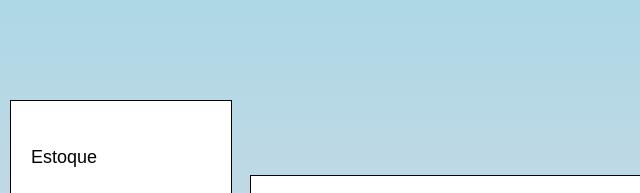
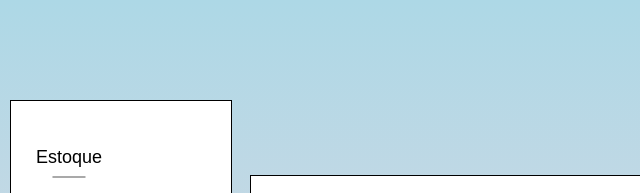
Before and after one commit to caiosmaia/RUSystem, a plain HTML site: page SistemaRU/RUWeb/index.html in a window 1280 px wide. Both pictures are taken after a click on the link "Estoque". Shown: the top 193 px of the page, 0-640 px from the left. Drawn offline with Linux system fonts and the light colour scheme.

Commit message:
atualizacao2

```diff
--- a/SistemaRU/RUWeb/script.js
+++ b/SistemaRU/RUWeb/script.js
@@ -24,10 +24,21 @@ function mostrarInformacoes(tipo) {
     } else if (tipo === 'fornecedores') {
         novaCaixa.textContent = 'Informações sobre fornecedores';
     }
+    // Adicione mais casos conforme necessário
 
     // Adiciona a nova caixa de informações à div de informações
     informacoes.appendChild(novaCaixa);
 
     // Exibe a nova caixa de informações
     informacoes.style.display = 'block';
+
+    // Remove a classe ativo de todos os itens do menu
+    var itensMenu = document.querySelectorAll('.menu a');
+    itensMenu.forEach(function(item) {
+        item.classList.remove('ativo');
+    });
+
+    // Adiciona a classe ativo ao item do menu clicado
+    var itemClicado = document.querySelector('.menu a[href="#"][onclick*="' + tipo + '"]');
+    itemClicado.classList.add('ativo');
 }
--- a/SistemaRU/RUWeb/style.css
+++ b/SistemaRU/RUWeb/style.css
@@ -42,13 +42,35 @@ body {
     font-family: "Arial Rounded MT Bold", sans-serif; /* Fonte arredondada */
     font-size: 18px; /* Tamanho da fonte aumentado */
     margin-bottom: 10px; /* Espaçamento entre os itens */
+    transition: margin-left 0.2s ease; /* Adiciona uma transição para o deslocamento do item */
+    position: relative; /* Adiciona posição relativa ao item do menu */
+    display: inline-block; /* Permite que os elementos se comportem como blocos */
 }
 
+.menu li a:hover {
+    margin-left: 5px; /* Desloca o item para a esquerda ao passar o mouse */
+}
 
+.menu li a:hover::after {
+    background-color: black; /* Cor mais escura para a linha ao passar o mouse */
+}
 
-.menu li a:hover {
-    text-decoration: underline; /* Efeito de sublinhar ao passar o mouse nos links do menu */
+.menu li a.ativo {
+    margin-left: 5px; /* Deslocamento do item */
 }
+
+.menu li a.ativo::after {
+    content: ''; /* Adiciona conteúdo ao pseudo-elemento */
+    position: absolute; /* Posiciona o pseudo-elemento absolutamente em relação ao item do menu */
+    bottom: 0; /* Posiciona o pseudo-elemento na parte inferior do item do menu */
+    left: 50%; /* Alinha o pseudo-elemento à metade do item do menu */
+    transform: translateX(-50%); /* Move o pseudo-elemento para a esquerda pela metade da largura do próprio elemento */
+    width: 50%; /* Define a largura da linha como 50% da largura do item do menu */
+    height: 2px; /* Define a altura da linha */
+    background-color: #A9A9A9; /* Cor um pouco mais clara para a linha */
+    transition: background-color 0.2s ease; /* Adiciona uma transição para a mudança de cor */
+}
+
 
 /* Fundo em degradê de azul claro para rosa claro */
 body::before {
```
